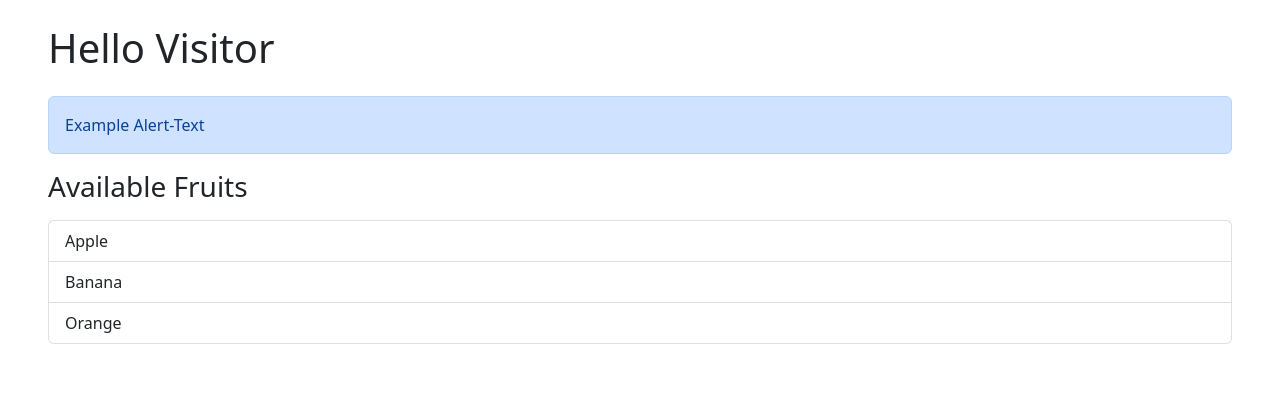
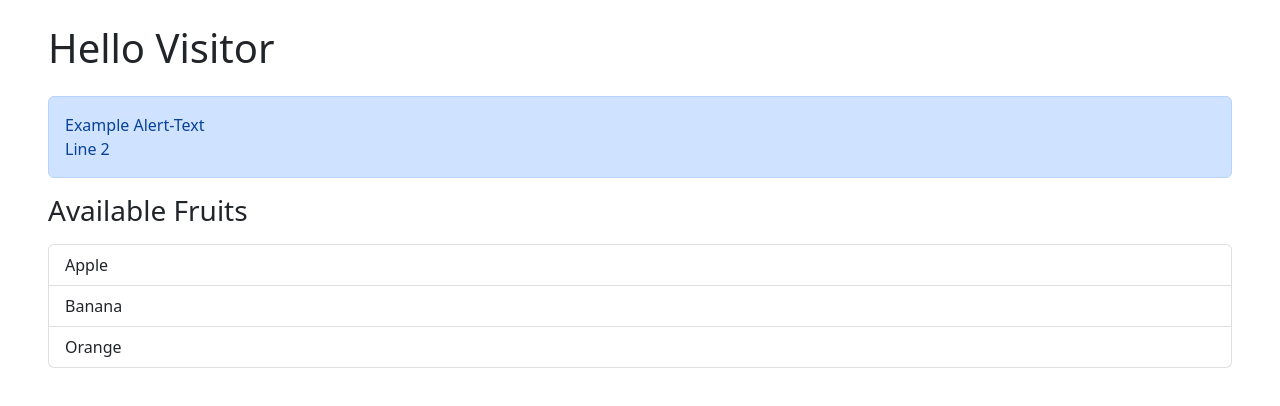
Before and after one commit to reiugit/react-app-example, a React (Vite) app: page / in a window 1280 px wide. Shown: the top 406 px of the page. Built offline with nearby package versions, Linux system fonts and the light colour scheme.

Commit message:
Changed Alert Prop Type to ReactNode

```diff
--- a/src/App.tsx
+++ b/src/App.tsx
@@ -7,7 +7,11 @@ function App() {
     <div className="mx-5 my-4">
       <Greet name="Visitor" />
 
-      <Alert text="Example Alert-Text" />
+      <Alert>
+        Example Alert-Text
+        <br />
+        Line 2
+      </Alert>
 
       <ListGroup
         title="Available Fruits"
--- a/src/components/Alert.tsx
+++ b/src/components/Alert.tsx
@@ -1,9 +1,11 @@
+import { ReactNode } from "react";
+
 interface Props {
-  text: string;
+  children: ReactNode;
 }
 
-const Alert = ({ text }: Props) => {
-  return <div className="alert alert-primary mb-3">{text}</div>;
+const Alert = ({ children }: Props) => {
+  return <div className="alert alert-primary mb-3">{children}</div>;
 };
 
 export default Alert;
```
